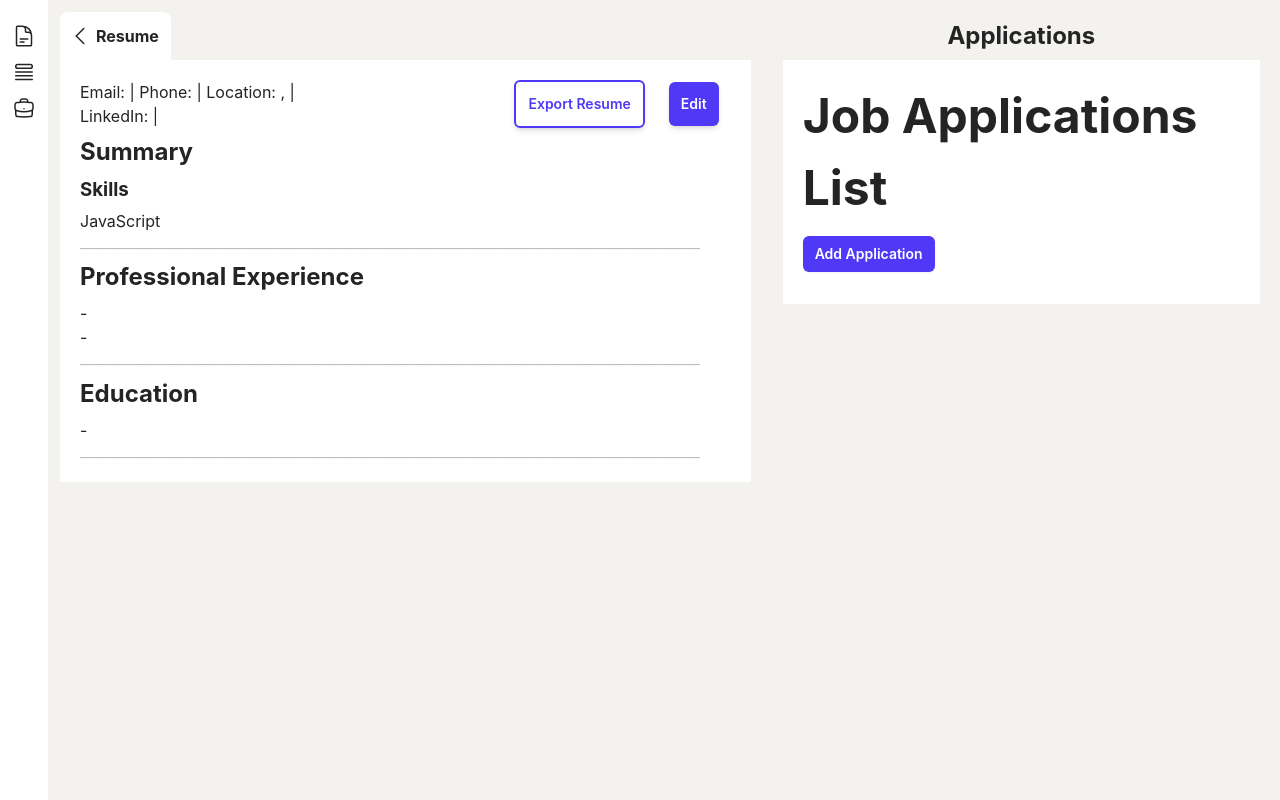
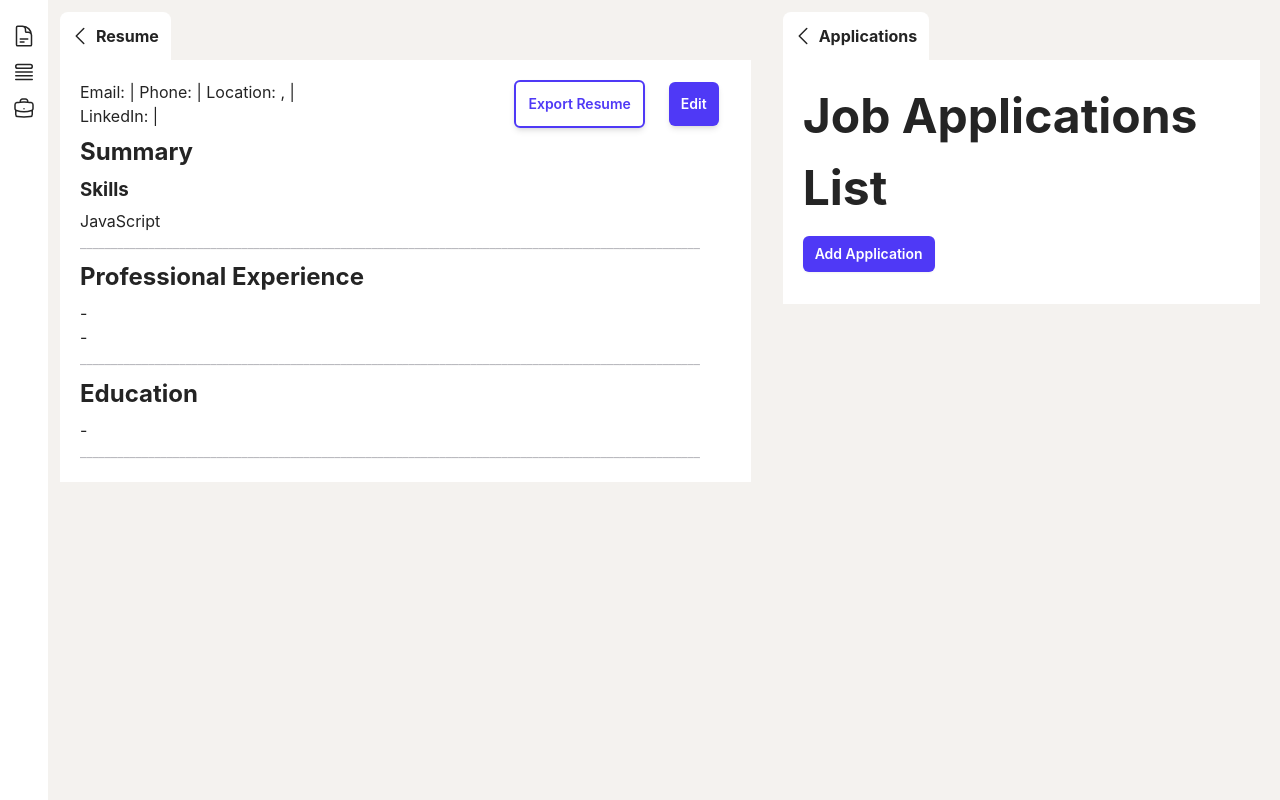
Before and after one commit to jmy-kellogg/tyfyc-react, a React (Vite) app: page / in a window 1280 px wide. Built offline with nearby package versions, Linux system fonts and the light colour scheme.

Commit message:
collapse applications

```diff
--- a/src/client/components/Applications.tsx
+++ b/src/client/components/Applications.tsx
@@ -1,11 +1,13 @@
 import { useSelector, useDispatch } from "react-redux";
 import { getStatus, getFormattedDate } from "../../utils";
 
+import Tabs from "./Tabs";
 import {
   addNewApplication,
   removeApplication,
   updateOpenTabs,
 } from "../store/reducers/applicationsSlice";
+import { setShowApplications } from "../store/reducers/settingsSlice";
 import type { State } from "../../types";
 
 interface Props {
@@ -16,6 +18,9 @@ function Applications({ setActive }: Props) {
   const dispatch = useDispatch();
   const openTabs = useSelector((state: State) => state.applications.openTabs);
   const applications = useSelector((state: State) => state.applications.list);
+  const showApplications = useSelector(
+    (state: State) => state.settings.showApplications
+  );
   const smallDisplay = useSelector(
     (state: State) => state.settings.smallDisplay
   );
@@ -37,8 +42,20 @@ function Applications({ setActive }: Props) {
 
   return (
     <>
+      {showApplications && (
         <div className="mx-5 m-3">
-        {!smallDisplay && <h2 className="text-center">Applications</h2>}
+          {!smallDisplay && (
+            <Tabs
+              tabs={[
+                {
+                  label: "Applications",
+                  value: "applications",
+                  onCollapse: () => dispatch(setShowApplications(false)),
+                },
+              ]}
+              active="applications"
+            />
+          )}
           <div className="bg-white p-5">
             <h1>Job Applications List</h1>
             {applications.map((application) => (
@@ -88,6 +105,7 @@ function Applications({ setActive }: Props) {
             </button>
           </div>
         </div>
+      )}
     </>
   );
 }
--- a/src/client/components/SideMenu.tsx
+++ b/src/client/components/SideMenu.tsx
@@ -1,11 +1,17 @@
 import { useSelector, useDispatch } from "react-redux";
-import { setShowResume } from "../store/reducers/settingsSlice";
+import {
+  setShowResume,
+  setShowApplications,
+} from "../store/reducers/settingsSlice";
 
 import type { State } from "../../types";
 
 function SideMenu() {
   const dispatch = useDispatch();
   const showResume = useSelector((state: State) => state.settings.showResume);
+  const showApplications = useSelector(
+    (state: State) => state.settings.showApplications
+  );
 
   return (
     <>
@@ -32,6 +38,7 @@ function SideMenu() {
           strokeWidth={1.5}
           stroke="currentColor"
           className="size-6 my-3 hover:cursor-pointer hover:size-7 hover:text-blue-400"
+          onClick={() => dispatch(setShowApplications(!showApplications))}
         >
           <path
             strokeLinecap="round"
--- a/src/client/store/reducers/settingsSlice.ts
+++ b/src/client/store/reducers/settingsSlice.ts
@@ -3,11 +3,13 @@ import { createSlice, PayloadAction } from "@reduxjs/toolkit";
 interface SettingsState {
   smallDisplay: boolean;
   showResume: boolean;
+  showApplications: boolean;
 }
 
 const initialState: SettingsState = {
   smallDisplay: false,
   showResume: true,
+  showApplications: true,
 };
 
 export const settingsSlice = createSlice({
@@ -20,8 +22,15 @@ export const settingsSlice = createSlice({
     setShowResume: (state: SettingsState, action: PayloadAction<boolean>) => {
       state.showResume = action.payload;
     },
+    setShowApplications: (
+      state: SettingsState,
+      action: PayloadAction<boolean>
+    ) => {
+      state.showApplications = action.payload;
+    },
   },
 });
 
-export const { setSmallDisplay, setShowResume } = settingsSlice.actions;
+export const { setSmallDisplay, setShowResume, setShowApplications } =
+  settingsSlice.actions;
 export default settingsSlice.reducer;
--- a/src/types/index.ts
+++ b/src/types/index.ts
@@ -1,6 +1,7 @@
 export interface SettingsState {
   smallDisplay: boolean;
   showResume: boolean;
+  showApplications: boolean;
 }
 
 export type TabsList = Array<{
```
Lines whose indentation alone changed are shown as unchanged.
